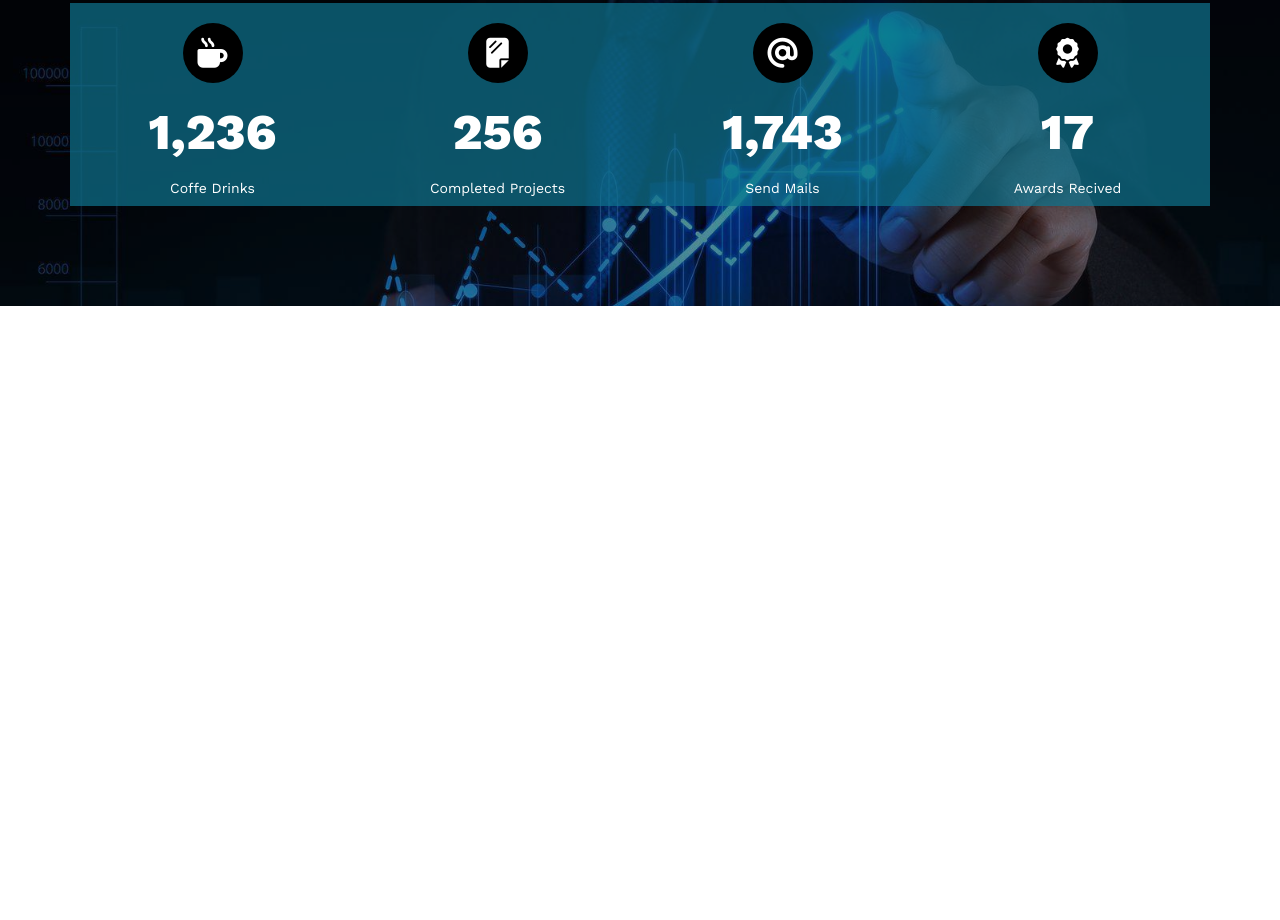
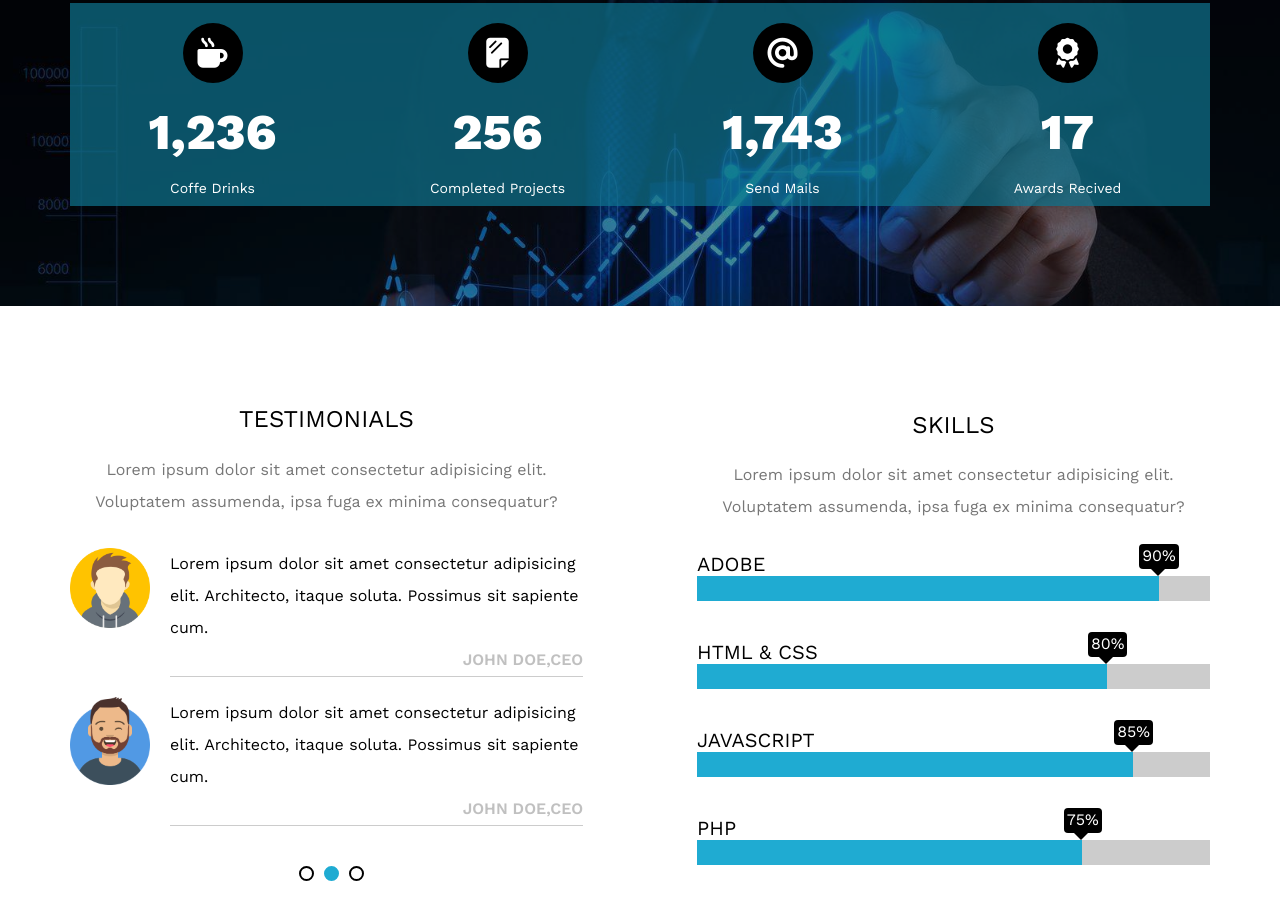
Before and after one commit to Ahmedibrahem9594/html_css_second_temp, a plain HTML site: page index.html in a window 1280 px wide. Shown: the part 4616-5536 px from the top of the page. Before the commit the page ends 4922 px from the top, so only its background shows below. Drawn offline with nearby package versions, Linux system fonts and the light colour scheme; files whose address does not match are found by name.

Commit message:
add skills

```diff
--- a/css/kasper.css
+++ b/css/kasper.css
@@ -613,3 +613,120 @@ header .container nav .form i {
 
 
 /* end statistics */
+/* start skills */
+.our-skills {
+    padding-top: var(--padding-section);
+    padding-bottom: var(--padding-section);
+}
+.our-skills .testimonials {
+    position: relative;
+}
+.our-skills .container {
+    display: flex;
+    flex-wrap: wrap;
+    justify-content: space-between;
+}
+@media (min-width:992px) {
+  .our-skills .container > div {
+   flex-basis: 45%;
+}
+    .our-skills .container {
+    align-items: center;
+    }
+}
+.our-skills .container > div > h2{
+    font-weight: normal;
+    text-transform: uppercase;
+    margin-bottom: 20px;
+    text-align: center
+}
+.our-skills .container > div > p{
+    line-height: 2;
+    margin-bottom: 30px;
+    text-align: center;
+    color: #777;
+}
+.our-skills .container .box{
+    display: flex;
+    align-items: flex-start;
+}
+.our-skills .container .box img{
+    width: 80px;
+    margin-right: 20px;
+}
+.our-skills .container .box .text{
+     line-height: 2;
+}
+.our-skills .container .box .text p{
+    text-align: right;
+    color: #7777;
+    font-weight: 600;
+    margin-bottom: 20px;
+    border-bottom: 1px solid #ccc;
+}
+@media (max-width:767px) {
+.our-skills .container .box {
+    flex-direction: column;
+    text-align: center;
+    align-items: center;
+}
+.our-skills .container .box img{
+    margin-bottom: 20px;
+}
+}
+.our-skills .container .testimonials .bullets {
+    display: flex;
+    justify-content: center;
+    margin-bottom: 30px;
+    margin-top: 20px;
+}
+.our-skills .container .testimonials .bullets li {
+    width: 15px;
+    height: 15px;
+    border: 2px solid rgb(0, 0, 0);
+    border-radius: 50%;
+    margin-left: 10px;
+}
+.our-skills .container .testimonials li.active {
+    border-color: var(--main-color);
+    background-color: var(--main-color);
+}
+.skills .prog-holder {
+    margin-bottom: 40px;
+}
+.skills .prog-holder h4 {
+    font-size: 20px;
+    font-weight: normal;
+    text-transform: uppercase;
+}
+.skills .prog-holder .prog {
+    width: 100%;
+    height: 25px;
+    background-color: #ccc;
+}
+.skills .prog-holder .prog span {
+    background-color: var(--main-color);
+    height: 25px;
+    display: block;
+    position: relative;
+}
+.skills .prog-holder .prog span::before {
+    content: attr(data-progress);
+    background: black;
+    color: white;
+    padding: 3px;
+    right: -20px;
+    top: -32px;
+    position: absolute;
+    border-radius: 4px;
+}
+.skills .prog-holder .prog span::after {
+    content: "";
+    position: absolute;
+    border-width: 10px;
+    border-color: black transparent transparent transparent;
+    right: -9px;
+    top: -10px;
+    border-style: solid;
+}
+/* end skills */
--- a/index.html
+++ b/index.html
@@ -250,5 +250,66 @@
             </div>
         </div>
         <!-- end statistics -->
+        <!-- start skills -->
+        <div class="our-skills">
+            <div class="container">
+                <div class="testimonials">
+                    <h2>Testimonials</h2>
+                    <p>Lorem ipsum dolor sit amet consectetur adipisicing elit. Voluptatem assumenda,
+                         ipsa fuga ex minima consequatur?</p>
+                    <div class="box">
+                        <img src="images/skills-01.png" alt="">
+                        <div class="text">
+                            Lorem ipsum dolor sit amet consectetur adipisicing elit. Architecto,
+                             itaque soluta. Possimus sit sapiente cum.
+                             <p>JOHN DOE,CEO</p>
+                        </div>
+                    </div>
+                    <div class="box">
+                        <img src="images/skills-02.png" alt="">
+                        <div class="text">
+                            Lorem ipsum dolor sit amet consectetur adipisicing elit. Architecto,
+                                itaque soluta. Possimus sit sapiente cum.
+                                <p>JOHN DOE,CEO</p>
+                        </div>
+                    </div>
+                    <ul class="bullets">
+                        <li></li>
+                        <li class="active"></li>
+                        <li></li>
+                    </ul>
+                </div>
+                <div class="skills">
+                    <h2>Skills</h2>
+                    <p>Lorem ipsum dolor sit amet consectetur adipisicing elit. Voluptatem assumenda,
+                         ipsa fuga ex minima consequatur?</p>
+                    <div class="prog-holder">
+                        <h4>Adobe</h4>
+                        <div class="prog">
+                            <span style="width: 90%;" data-progress="90%"></span>
+                        </div>
+                    </div>
+                    <div class="prog-holder">
+                        <h4>Html & Css</h4>
+                        <div class="prog">
+                            <span style="width: 80%;" data-progress="80%"></span>
+                        </div>
+                    </div>
+                    <div class="prog-holder">
+                        <h4>JavaScript</h4>
+                        <div class="prog">
+                            <span style="width: 85%;" data-progress="85%"></span>
+                        </div>
+                    </div>
+                    <div class="prog-holder">
+                        <h4>Php</h4>
+                        <div class="prog">
+                            <span style="width: 75%;" data-progress="75%"></span>
+                        </div>
+                    </div>
+                </div>
+            </div>
+        </div>
+        <!-- end skills -->
 </body>
 </html>
```
Also changed, not shown: images/skills-01.png (added), images/skills-02.png (added).
